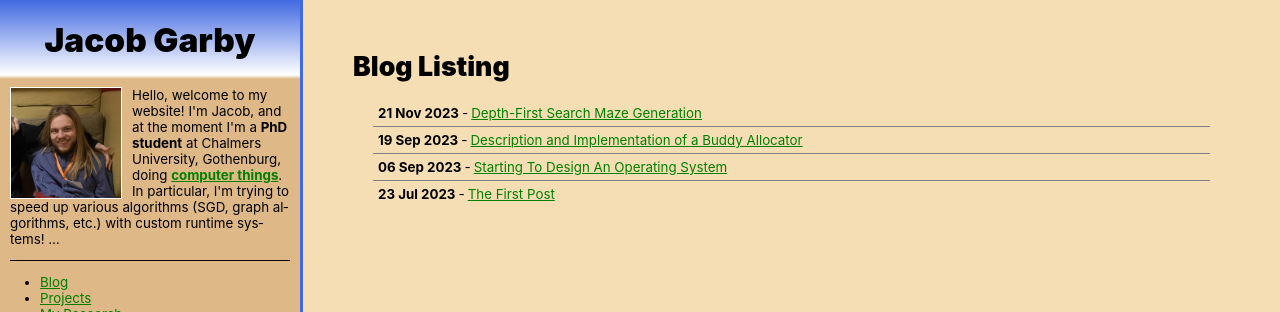
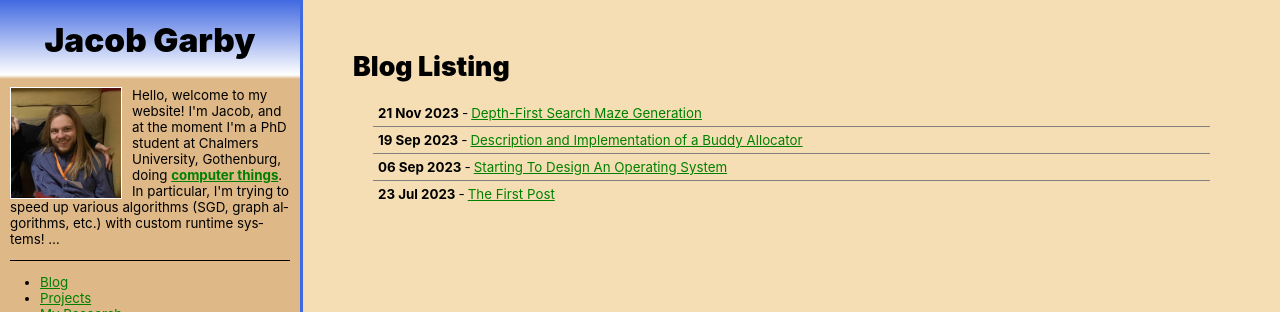
Before and after one commit to j4cobgarby/j4cobgarby.github.io, a Jekyll site: the page built from index.html, in a window 1280 px wide. Shown: the top 312 px of the page. Built offline with Jekyll 4.4.1, drawn with Linux system fonts in a browser that asks for light colours; some web fonts are replaced.

Commit message:
unbolden stuff

```diff
--- a/_layouts/default.html
+++ b/_layouts/default.html
@@ -23,7 +23,7 @@
             </h1>
             <img class="icon" src="/assets/img/just me.jpg" alt="Me at Royal Hackaway 2024">
             <p class="intro">
-            Hello, welcome to my website! I'm Jacob, and at the moment I'm a <b>PhD student</b> at Chalmers University, Gothenburg, doing <a href="https://github.com/j4cobgarby/"><b>computer things</b></a>. In particular, I'm trying to speed up various algorithms (SGD, graph algorithms, etc.) with custom runtime systems! &#8230;
+            Hello, welcome to my website! I'm Jacob, and at the moment I'm a PhD student at Chalmers University, Gothenburg, doing <a href="https://github.com/j4cobgarby/"><b>computer things</b></a>. In particular, I'm trying to speed up various algorithms (SGD, graph algorithms, etc.) with custom runtime systems! &#8230;
             </p>
             <hr>
             <ul>
```
